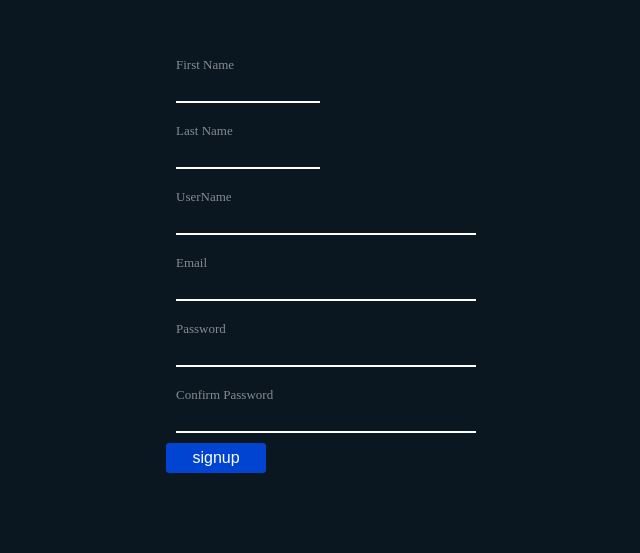
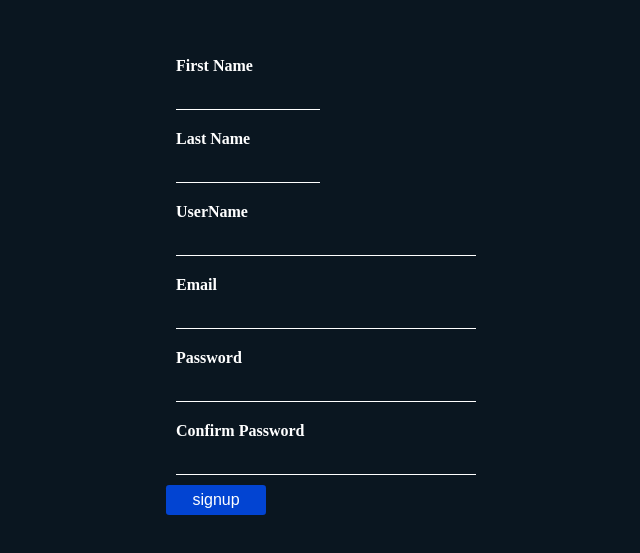
Before and after one commit to waficjazz/WOEN, a React (Vite) app in the folder front/: page /auth in a window 1280 px wide. Shown: the part 153-706 px from the top of the page, without its empty margins (314-954 px from the left). Built offline with nearby package versions, Linux system fonts and the light colour scheme; no server answers; what javascript-time-ago would draw is missing.

Commit message:
input label adjust

```diff
--- a/front/src/Dashboard/ContainerBoard/ContainerForm.tsx
+++ b/front/src/Dashboard/ContainerBoard/ContainerForm.tsx
@@ -57,9 +57,9 @@ const ContainerForm = ({ show, close }: Props) => {
   return (
     <>
       <div className="container_form">
-        <Input placeholder="Name" name="name" onChange={handleChange} />
-        <Input placeholder="Domain Name" name="domainName" onChange={handleChange} />
-        <Input placeholder="Image" name="image" onChange={handleChange} />
+        <Input label="Name" name="name" onChange={handleChange} />
+        <Input label="Domain Name" name="domainName" onChange={handleChange} />
+        <Input label="Image" name="image" onChange={handleChange} />
         <select className="select_shell" onChange={(e) => setShellType(e.target.value)}>
           <option value="bash">bash</option>
           <option value="sh">sh</option>
--- a/front/src/shared/Inputs/Input.css
+++ b/front/src/shared/Inputs/Input.css
@@ -1,14 +1,17 @@
 .p_input {
   /* color: rgb(255, 208, 0); */
-  color: white;
+  color: rgb(255, 255, 255, 0.8);
   background-color: transparent;
   width: 100%;
   /* border-bottom: 2px solid rgb(0, 81, 255) !important; */
-  border-bottom: 2px solid rgb(255, 255, 255) !important;
+  border-bottom: 1px solid rgb(255, 255, 255) !important;
+  /* border: 1px solid rgb(255, 255, 255, 0.6) !important; */
+  /* border-radius: 3px; */
   /* border-bottom: 2px solid rgb(255, 208, 0) !important; */
-  height: 30px;
+  height: 35px;
+  margin: 0 !important;
   border: none;
-  font-size: medium;
+  font-size: 1rem;
 }
 
 .p_input:focus {
@@ -24,9 +27,10 @@
 }
 
 .input_label {
-  padding: 0;
+  padding: 0 !important;
   margin: 0;
-  font-size: small;
-  color: rgb(255, 255, 255, 0.5);
-  /* color: rgb(255, 208, 0); */
+  font-size: medium;
+  font-weight: bold;
+  color: white;
+  /* color: rgb(0, 81, 255); */
 }
```
